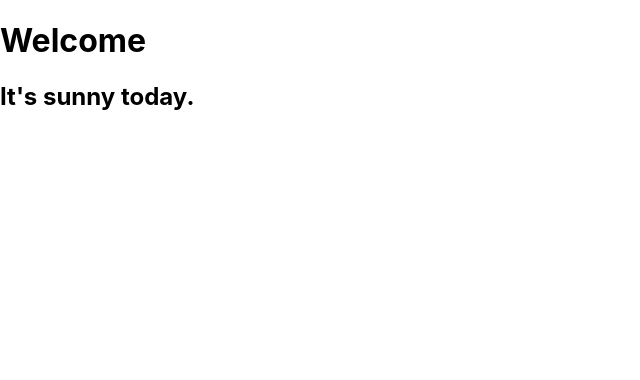
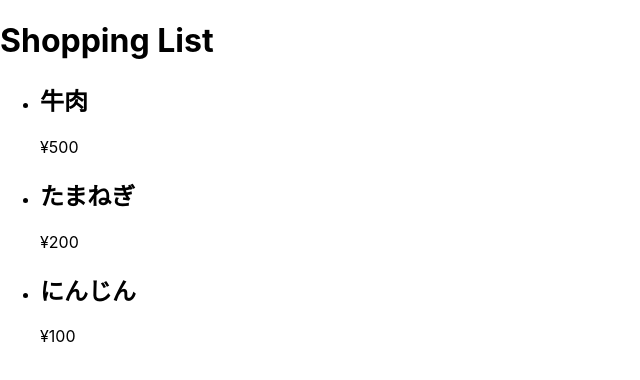
Before and after one commit to kpab/react-schoo, a React (Create React App) app: page / in a window 1280 px wide. Shown: the top 380 px of the page, without its empty margins (0-640 px from the left). Built offline with nearby package versions, Linux system fonts and the light colour scheme.

Commit message:
Appコンポーネントを修正し、SplitPaneコンポーネントを削除してショッピングリストを表示するように変更

```diff
--- a/src/App.js
+++ b/src/App.js
@@ -1,23 +1,27 @@
-function SplitPane(props) {
+const shoppingList = [
+  { id: 1, name: '牛肉', price: 500 },
+  { id: 2, name: 'たまねぎ', price: 200 },
+  { id: 3, name: 'にんじん', price: 100 },
+]
+
+function App(props) {
   return (
-    <div className="split-pane">
-      <div className="split-pane-left">
-        {props.left}
-      </div>
-      <div className="split-pane-right">
-        {props.right}
-      </div>
-    </div>
+    <>
+      <h1>Shopping List</h1>
+      <ul>
+        {
+          shoppingList.map(item => {
+            return (
+              <li key={item.id}>
+                <h2>{item.name}</h2>
+                <p>¥{item.price}</p>
+              </li>
+            )
+          })
+        }
+      </ul>
+    </>
   )
 }
 
-function App() {
-  return (
-    <SplitPane
-      left={<h1>Welcome</h1>}
-      right={<h2>It's sunny today.</h2>}
-    />
-  );
-}
-
 export default App;
```
